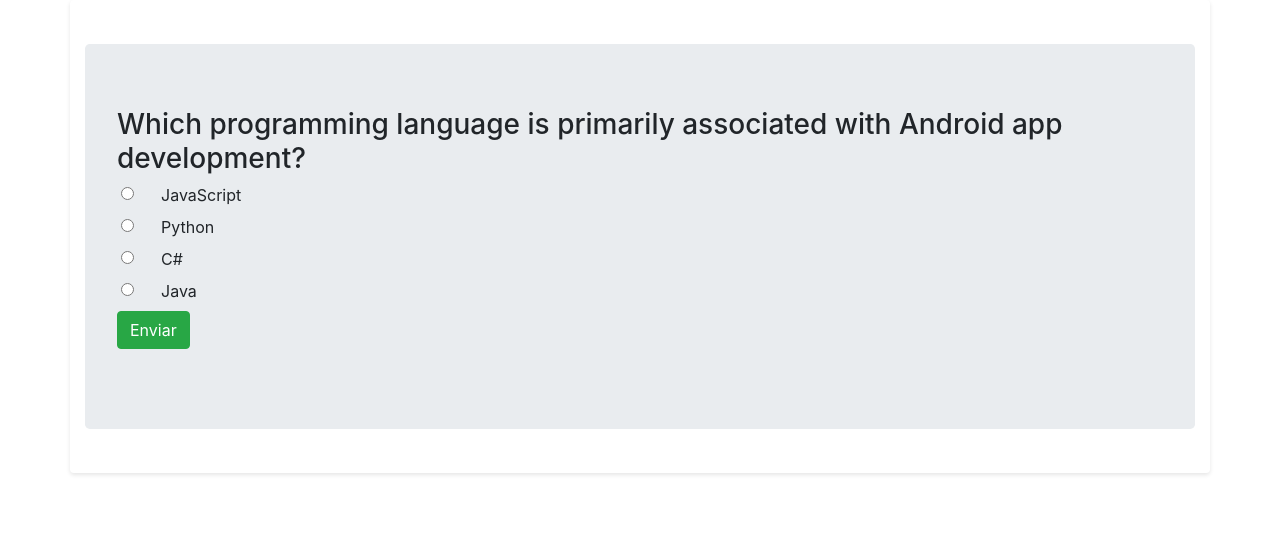
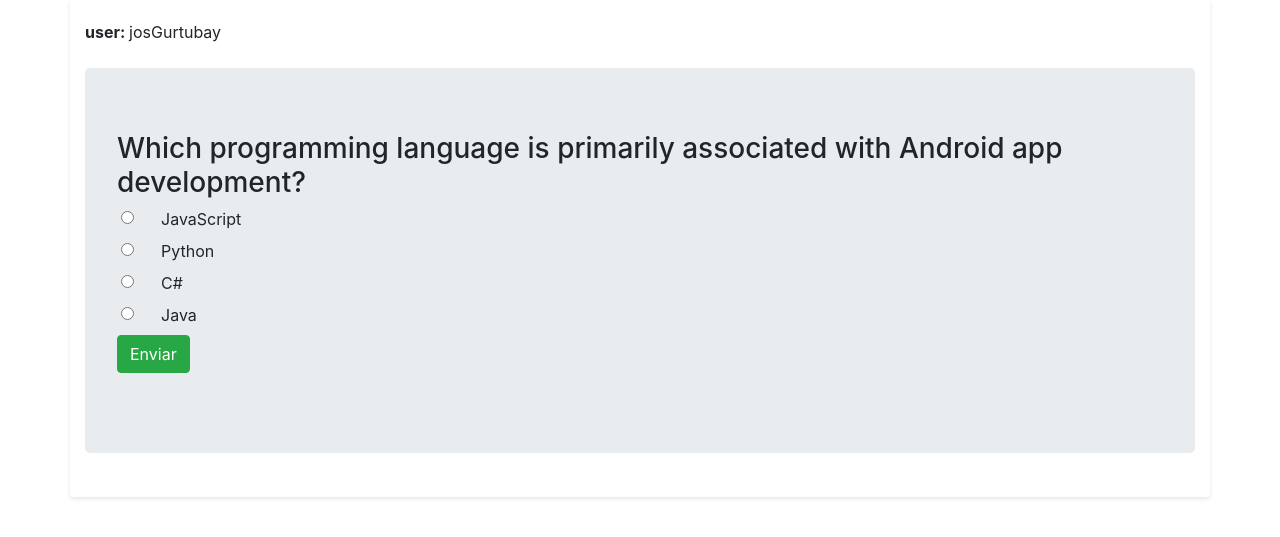
Before and after one commit to A01749164/QuizDjango, a Django app: page /jugar/ in a window 1280 px wide. Shown: the top 537 px of the page. Run offline with Django 4.2, Linux system fonts and the light colour scheme; a user stored in the database is signed in; data comes from the database, SQL or seed files in the repository; both versions use the stored data as it was after the commit; some libraries are stand-ins or nearby versions.

Commit message:
cambios ligeros
cambios

```diff
--- a/AppQuiz/Aplicativo/Template/Usuario/home.html
+++ b/AppQuiz/Aplicativo/Template/Usuario/home.html
@@ -45,7 +45,7 @@
 </head>
 <body>
   <div class="container">
-    <h1>Bienvenido {{user}}</h1>
+    <h1>Bienvenid@ {{user}}</h1>
     <a href="{% url 'jugar' %}">Jugar aquí</a>
   </div>
 </body>
--- a/AppQuiz/Aplicativo/Template/play/jugar.html
+++ b/AppQuiz/Aplicativo/Template/play/jugar.html
@@ -46,6 +46,7 @@
 {% if pregunta is None %}
 
 <div class="container">
+	<p><b>user: </b>{{user}}</p>
 	<div class="jumbotron my-4">
 		<h1>Ya haz respondido a todas nuestras preguntas. Mira el tablero de posiciones</h1>
 		<a href="{% url 'tablero' %}">Ver Aqui</a>
@@ -56,7 +57,7 @@
 
 
 <div class="container">
-
+	<p><b>user: </b>{{user}}</p>
 	<div class="jumbotron my-4">
 
 		<h3>
```
Also changed, not shown: AppQuiz/Aplicativo/db.sqlite3.
